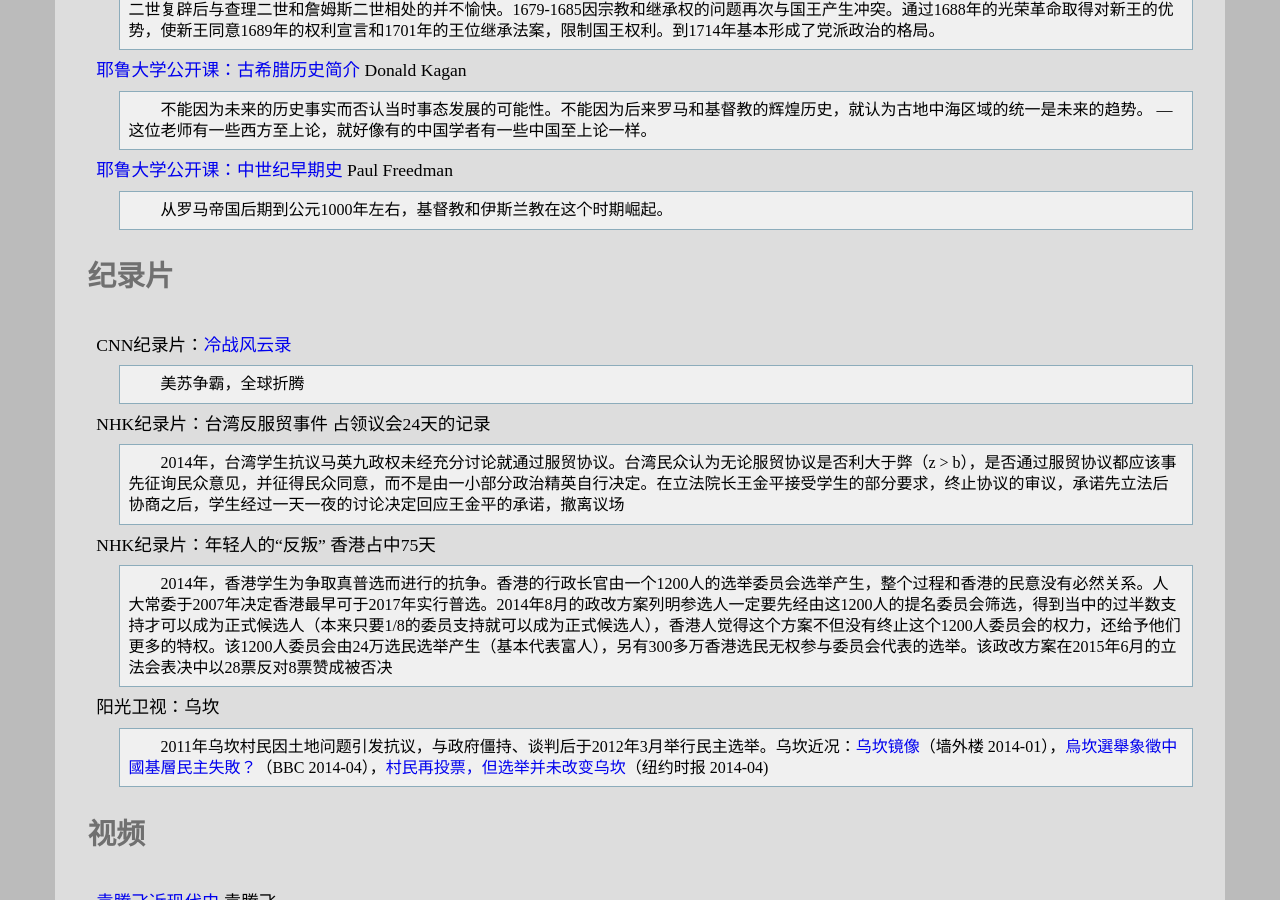
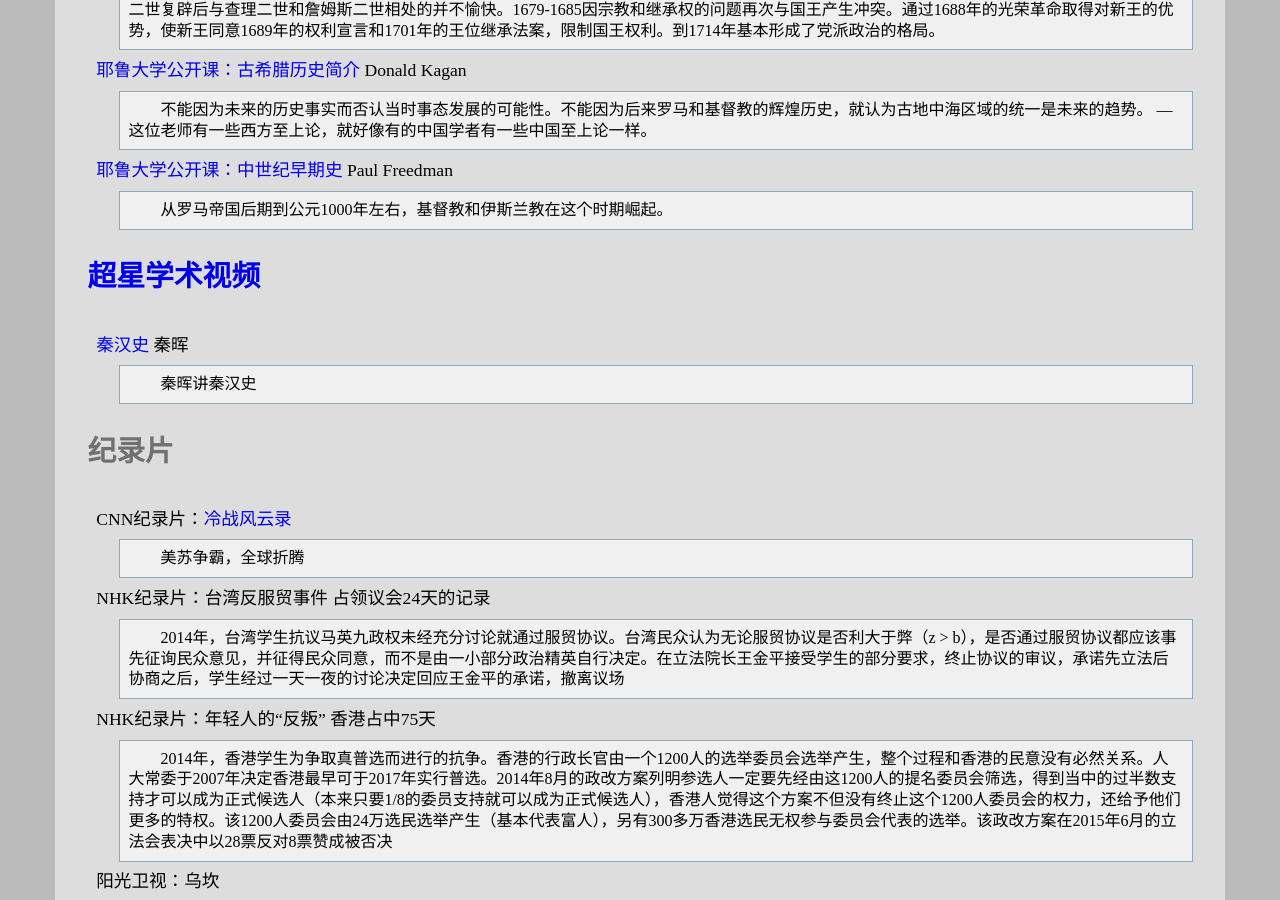
Before and after one commit to leiqin/leiqin.github.io, a Jekyll site: the page built from shoucang/history.markdown, in a window 1280 px wide and 900 px high, scrolled down 3338 px. Built offline with Jekyll 4.4.1, drawn with Linux system fonts in a browser that asks for light colours.

Commit message:
+ 添加以史为镜 秦汉史

```diff
--- a/shoucang/history.markdown
+++ b/shoucang/history.markdown
@@ -98,6 +98,11 @@ title: 以史为镜
 [耶鲁大学公开课：中世纪早期史](http://open.163.com/special/opencourse/earlymiddleages.html) Paul Freedman
 :	从罗马帝国后期到公元1000年左右，基督教和伊斯兰教在这个时期崛起。
 
+### [超星学术视频](http://video.chaoxing.com/)
+
+[秦汉史](http://mooc.chaoxing.com/course/1122947.html) 秦晖
+:	秦晖讲秦汉史
+
 ### 纪录片
 
 CNN纪录片：[冷战风云录](http://movie.douban.com/subject/1864220/)
```
